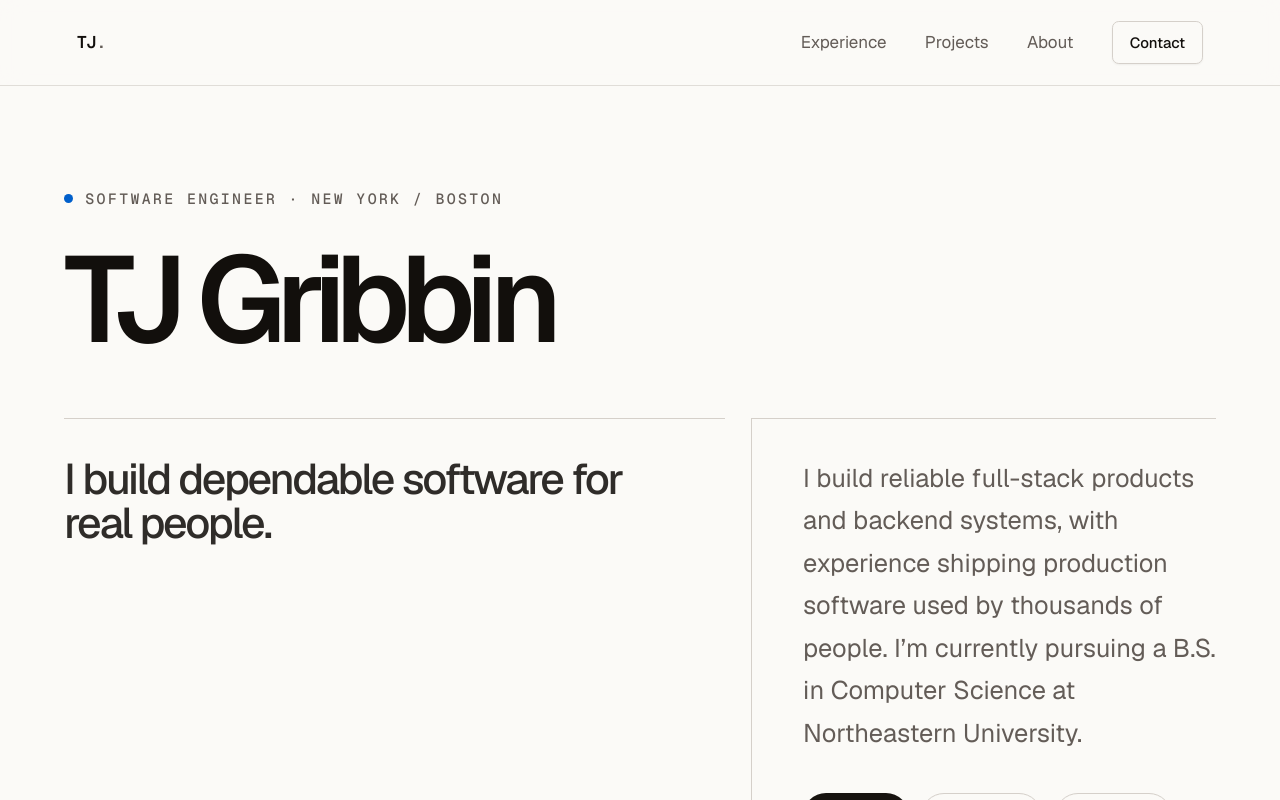
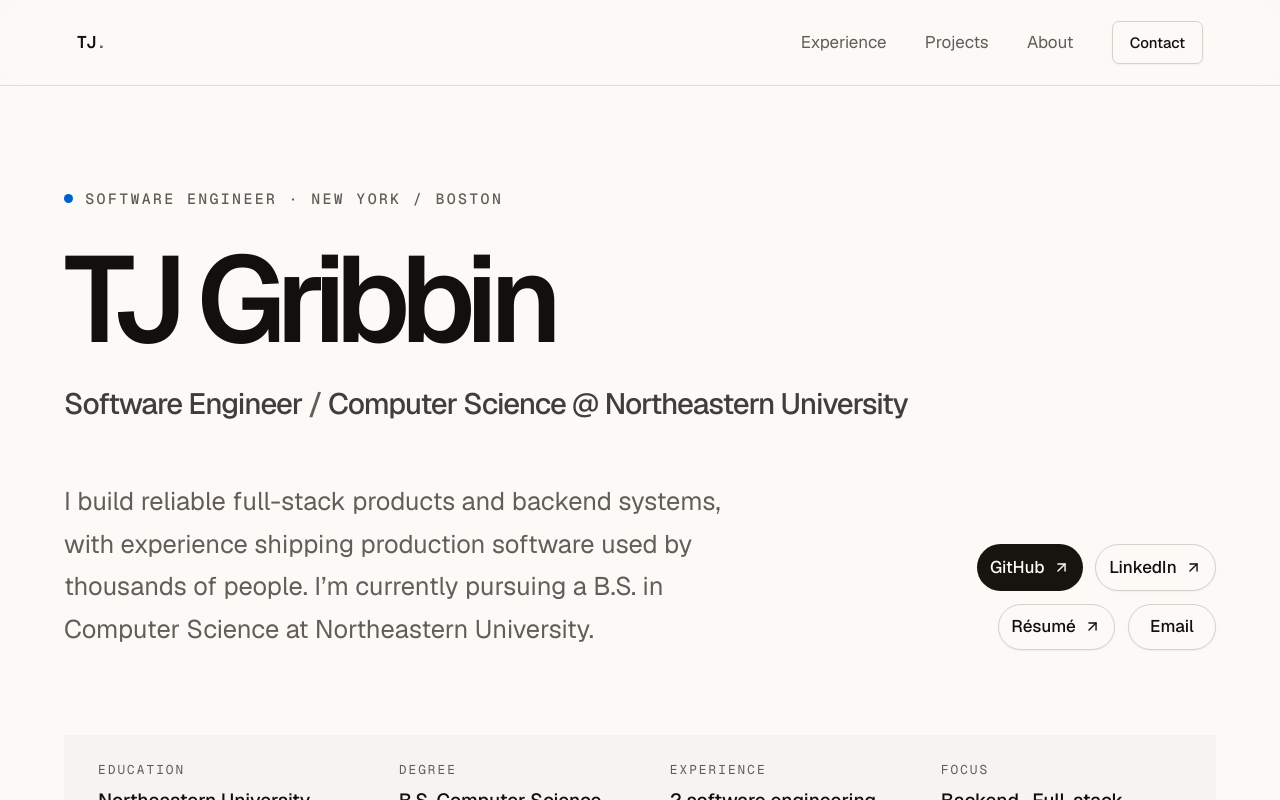
Before and after one commit to timothygribbin/personal-website-updated, a Next.js app: page / in a window 1280 px wide. Shown: the top 800 px of the page. Built offline with nearby package versions, Linux system fonts and the light colour scheme.

Commit message:
style: simplify hero composition

```diff
--- a/app/page.tsx
+++ b/app/page.tsx
@@ -56,19 +56,20 @@ export default function Home() {
             <h1 className="mt-9 text-[clamp(4.5rem,9.5vw,12rem)] font-semibold leading-[0.84] tracking-[-0.075em] sm:whitespace-nowrap">
               TJ Gribbin
             </h1>
-          </div>
-
-          <div className="mt-14 border-t border-border pt-9 lg:col-span-7 lg:mt-16 lg:pr-[4vw]">
-            <p className="max-w-[22ch] text-[clamp(2.25rem,3.35vw,4.75rem)] font-medium leading-[1.03] tracking-[-0.05em] text-foreground/88">
-              I build dependable software for real people.
+            <p className="mt-9 text-[clamp(1.65rem,2.3vw,3.25rem)] font-medium leading-[1.12] tracking-[-0.035em] text-foreground/80">
+              Software Engineer <span className="text-muted-foreground">/</span>{" "}
+              Computer Science @ Northeastern University
             </p>
           </div>
 
-          <div className="mt-10 flex flex-col justify-start lg:col-span-5 lg:mt-16 lg:border-l lg:border-t lg:border-border lg:pl-[4vw] lg:pt-9">
-            <p className="max-w-4xl text-xl leading-9 text-muted-foreground lg:text-2xl lg:leading-10">
+          <div className="mt-12 lg:col-span-8 lg:mt-14 lg:pr-[4vw]">
+            <p className="max-w-6xl text-xl leading-9 text-muted-foreground lg:text-2xl lg:leading-10">
               {portfolio.introduction}
             </p>
-            <div className="mt-9 flex flex-wrap gap-3">
+          </div>
+
+          <div className="mt-8 flex flex-col justify-end lg:col-span-4 lg:mt-14 lg:items-end">
+            <div className="flex flex-wrap gap-3 lg:justify-end">
               {portfolio.heroLinks.map((link, index) => (
                 <ActionLink key={link.label} {...link} primary={index === 0} />
               ))}
```
